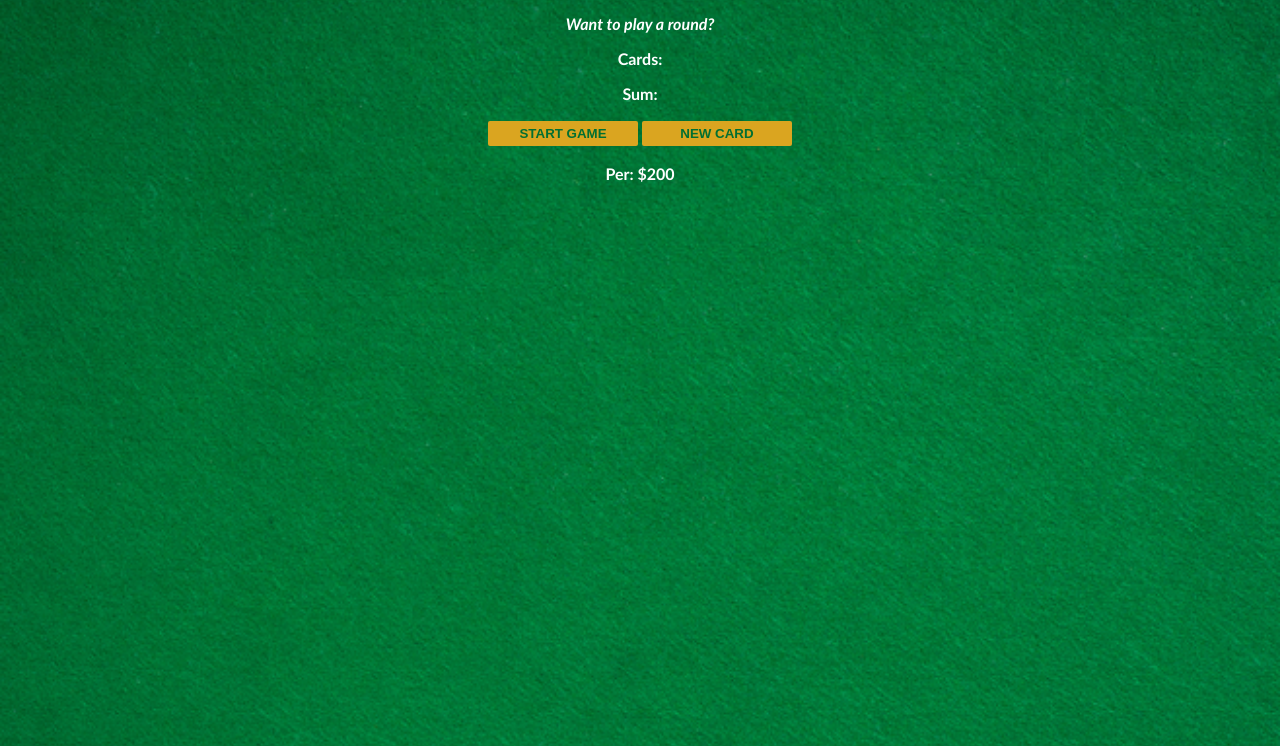
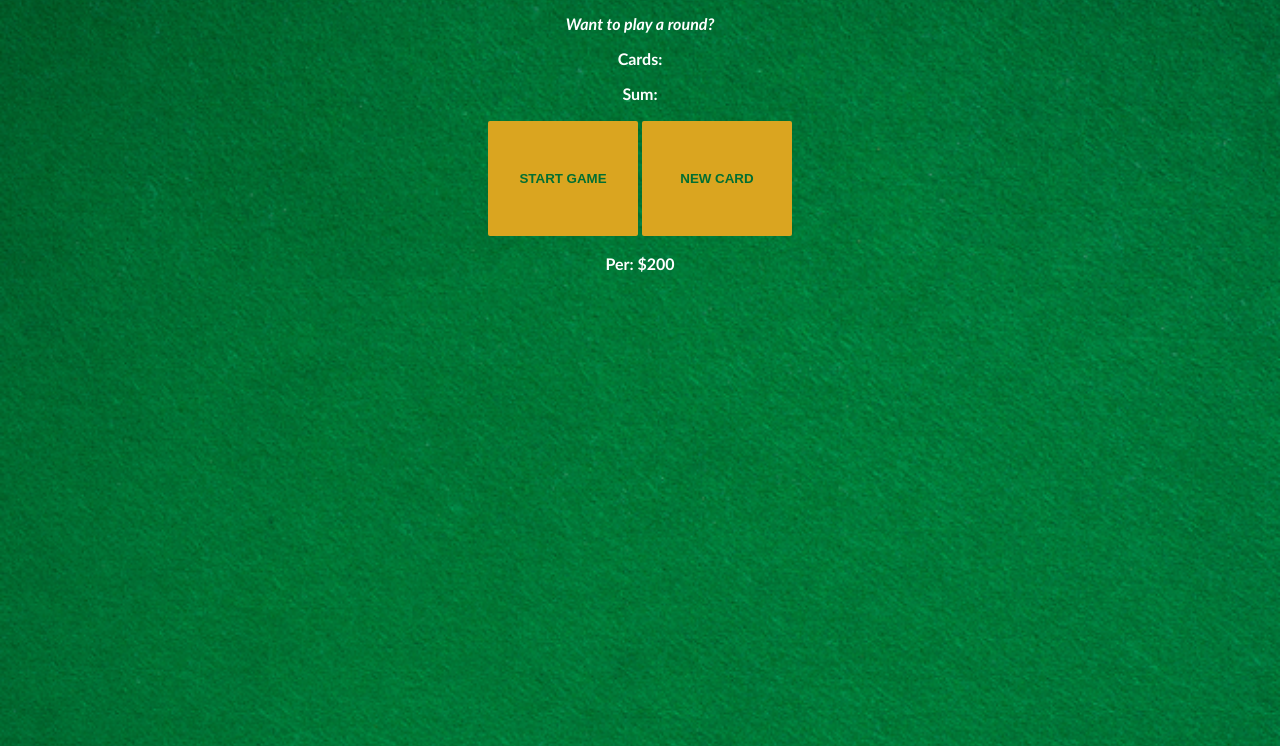
Before and after one commit to Amyxcode/black-jack-game, a plain HTML site: page index.html in a window 1280 px wide. Shown: the part 54-800 px from the top of the page. Drawn offline with Linux system fonts and the light colour scheme.

Commit message:
Update index.css

```diff
--- a/index.css
+++ b/index.css
@@ -20,8 +20,8 @@ button {
     color: #016f32;
     width: 150px;
     background: goldenrod;
-    padding-top: 5px;
-    padding-bottom: 5px;
+    padding-top: 50px;
+    padding-bottom: 50px;
     font-weight: bold;
     border: none;
     border-radius: 2px;
```
